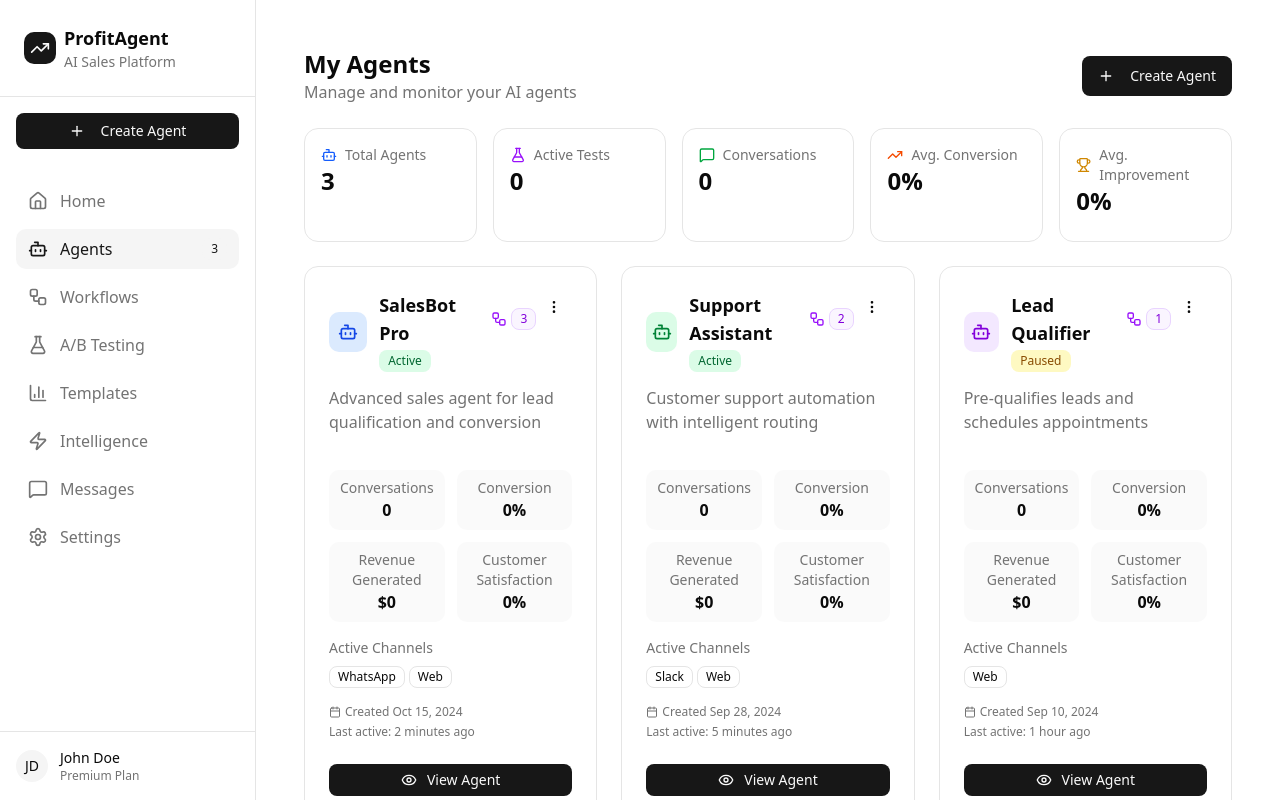
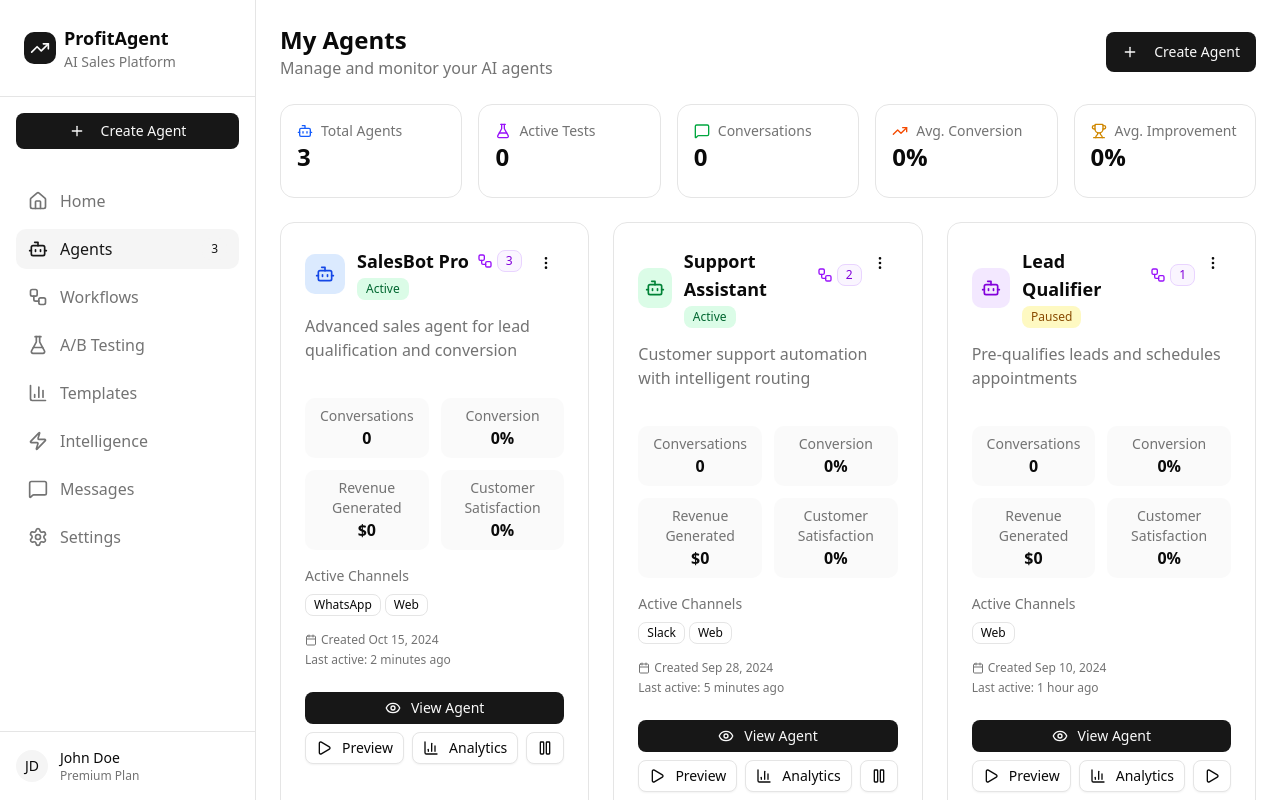
Before and after one commit to huzhov/profitagent-admin, a React (Vite) app: page /agents in a window 1280 px wide. Built offline with nearby package versions, Linux system fonts and the light colour scheme.

Commit message:
refactor: update MainContentLayout with improved structure

```diff
--- a/src/layouts/MainContentLayout.tsx
+++ b/src/layouts/MainContentLayout.tsx
@@ -5,9 +5,5 @@
 }: {
   children: ReactNode;
 }) {
-  return (
-    <main className="flex-1 overflow-auto">
-      <div className="container mx-auto p-6 space-y-6">{children}</div>
-    </main>
-  );
+  return <main className="flex-1 overflow-auto">{children}</main>;
 }
```
